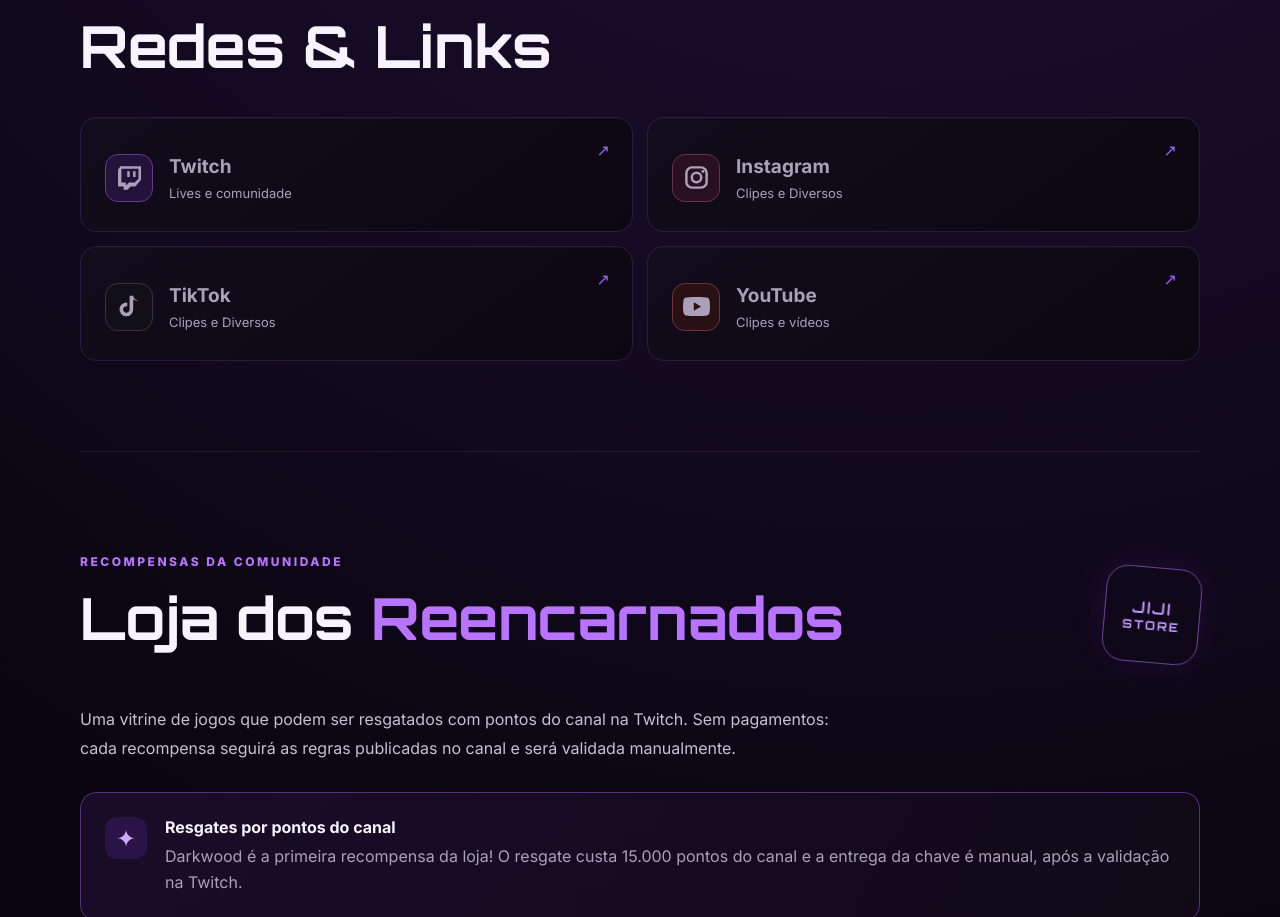
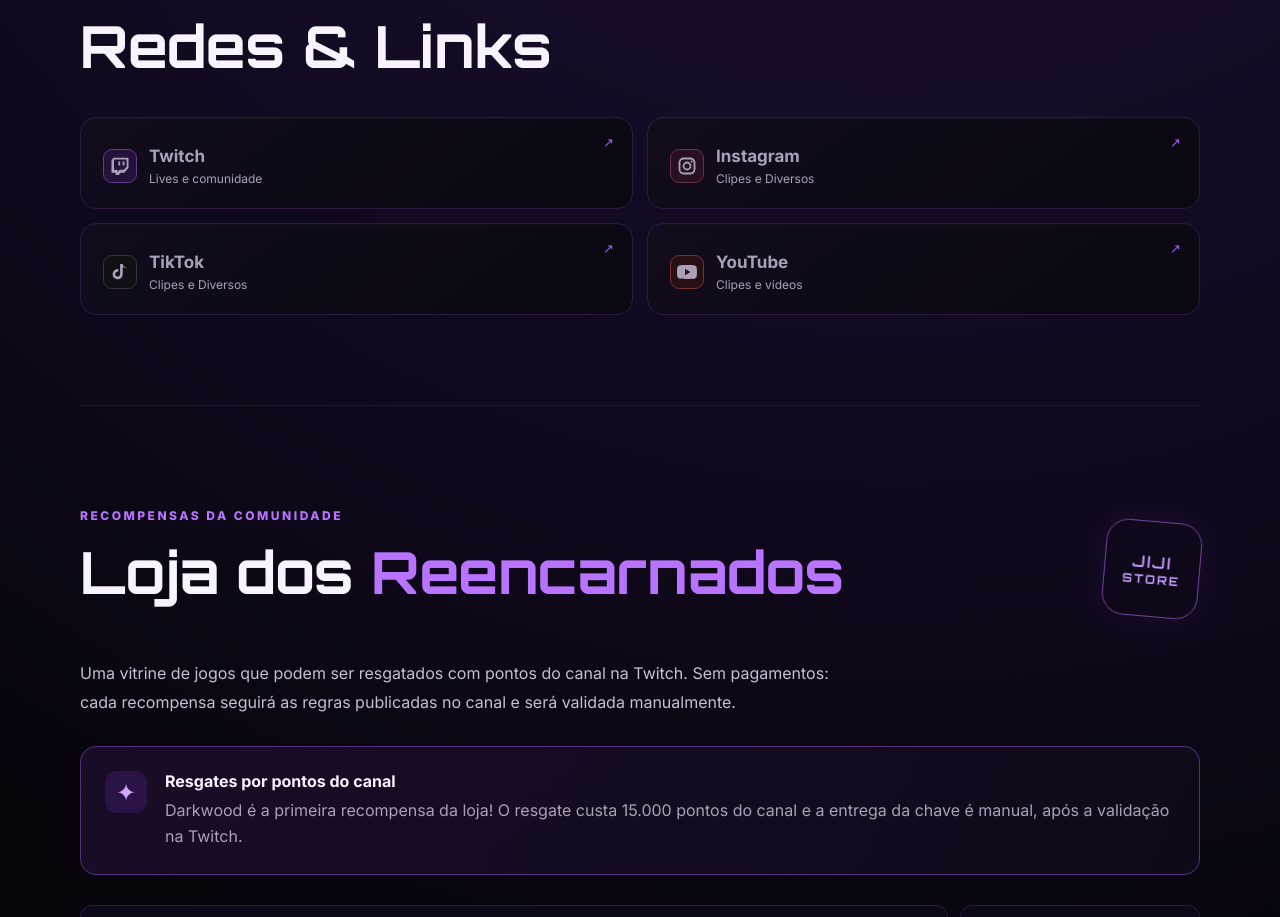
Before and after one commit to AdilsonReis-hub/AdilsonReis-hub, a plain HTML site: page index.html in a window 1280 px wide. Shown: the part 1244-2161 px from the top of the page. Drawn offline with Linux system fonts and the light colour scheme.

Commit message:
Reduz tamanho dos cartões e logos sociais

```diff
--- a/styles.css
+++ b/styles.css
@@ -249,3 +249,13 @@
 .social-copy span{color:var(--muted);margin-top:7px;font-size:13px;}
 .social-card i{right:22px;top:22px;}
 @media(max-width:760px){.social-card{padding:20px;gap:13px}.social-icon{width:44px;height:44px;flex-basis:44px}.social-icon svg{width:25px;height:25px}}
+
+
+/* Ajuste compacto dos cartões sociais — preserva o layout original */
+#links .cards .social-card{min-height:92px;padding:18px 22px;gap:12px;}
+#links .social-card .social-icon{width:34px;height:34px;flex:0 0 34px;border-radius:9px;}
+#links .social-card .social-icon svg{width:20px;height:20px;}
+#links .social-card .social-copy b{font-size:17px;line-height:1.25;}
+#links .social-card .social-copy span{font-size:12px;margin-top:4px;line-height:1.35;}
+#links .social-card i{right:18px;top:16px;font-size:13px;}
+@media(max-width:760px){#links .cards .social-card{min-height:78px;padding:15px 17px;gap:10px}#links .social-card .social-icon{width:30px;height:30px;flex-basis:30px}#links .social-card .social-icon svg{width:18px;height:18px}#links .social-card .social-copy b{font-size:16px}}
```
